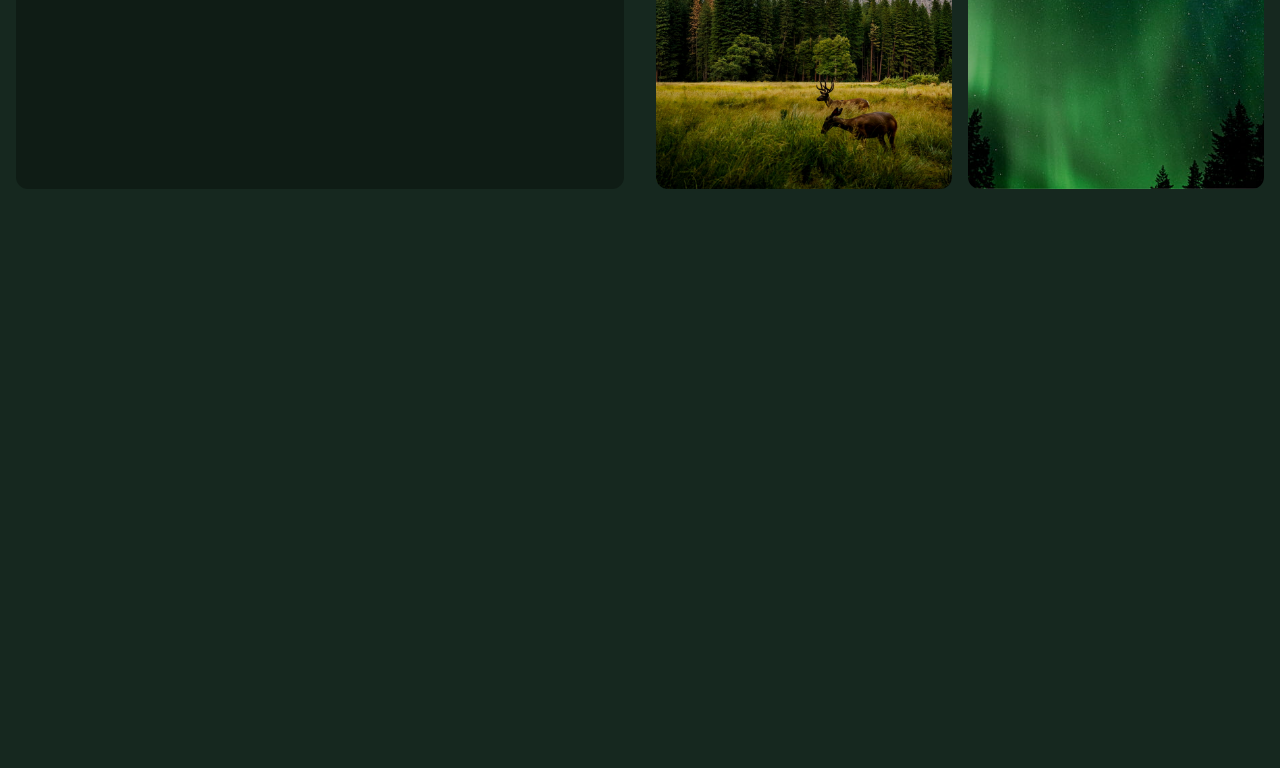
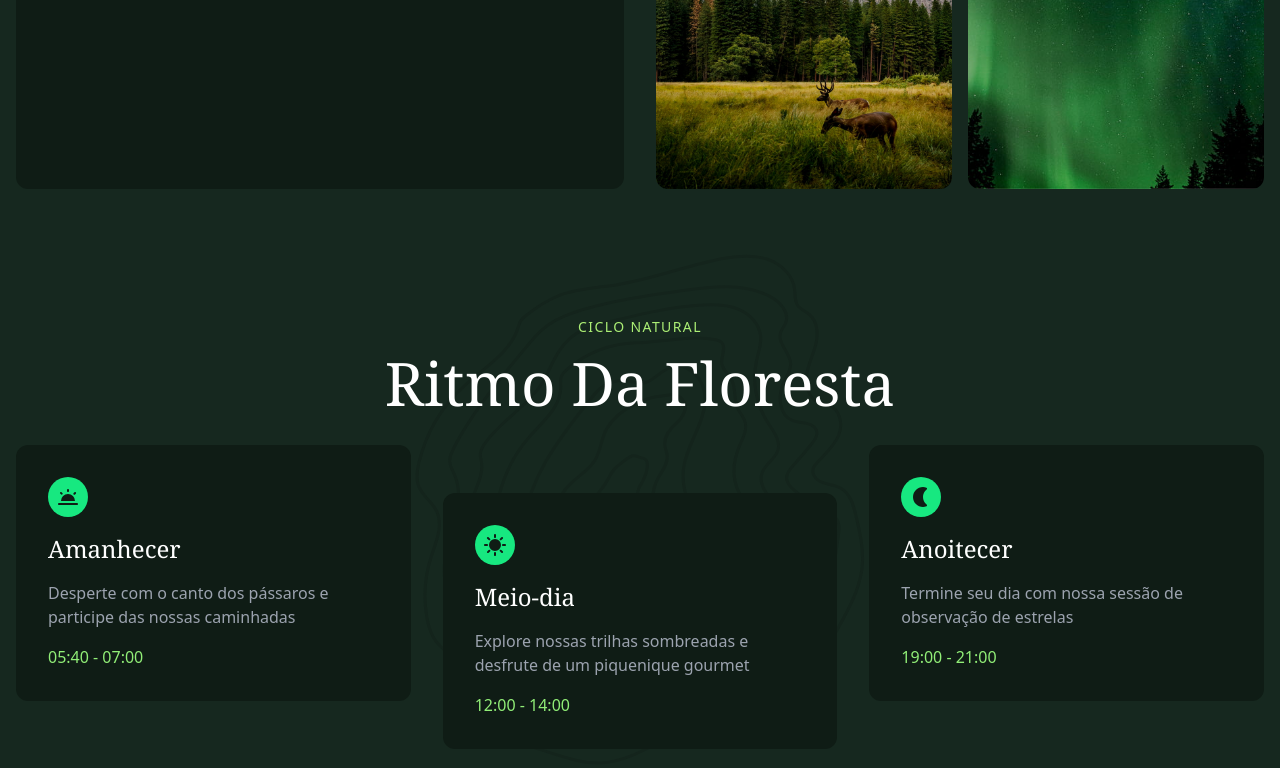
Before and after one commit to edmartelo/forest, a website: page src/index.html in a window 1280 px wide. Shown: the part 2711-3479 px from the top of the page. Before the commit the page ends 3284 px from the top, so only its background shows below. Drawn offline with Linux system fonts and the light colour scheme.

Commit message:
fix: aula 808 ciclo natural

```diff
--- a/src/index.html
+++ b/src/index.html
@@ -508,5 +508,67 @@
       </div>
     </div>
   </section>
+
+  <section class="container bg-[url('./img/padrao.svg')] bg-contain bg-center bg-no-repeat mb-12 sm:mb-16 sm:py-16">
+    <p class="mb-4 text-center text-verde-200 uppercase tracking-widest text-sm">Ciclo Natural
+      </p>
+      <h2 class="
+        mb-8
+        text-4xl
+        m-auto
+        font-serif
+        text-balance
+        text-center
+        text-white
+        max-w-screen-md
+        capitalize
+        sm:text-6xl"
+      >
+        Ritmo da floresta
+      </h2>
+      <div class="flex flex-col gap-4 sm:gap-8 sm:flex-row">
+        <div class="grid flex-1 gap-4 bg-verde-900 p-6 sm:p-8 rounded-xl transition-transform sm:hover:-translate-y-2">
+          <div class="bg-verde-400 rounded-full size-10 flex items-center justify-center">
+            <img src="./img/manha.svg" alt="">
+          </div>
+          <h3 class="font-serif text-2xl text-white">Amanhecer</h3>
+          <p class="text-gray-400">
+            Desperte com o canto dos pássaros e participe das nossas caminhadas
+          </p>
+          <span class="text-verde-300">05:40 - 07:00</span>
+        </div>
+        <div class="
+          grid
+          flex-1
+          gap-4
+          bg-verde-900
+          p-6
+          sm:p-8
+          rounded-xl
+          transition-transform
+          sm:translate-y-12
+          sm:hover:translate-y-10"
+        >
+          <div class="bg-verde-400 rounded-full size-10 flex items-center justify-center">
+            <img src="./img/dia.svg" alt="">
+          </div>
+          <h3 class="font-serif text-2xl text-white">Meio-dia</h3>
+          <p class="text-gray-400">
+            Explore nossas trilhas sombreadas e desfrute de um piquenique gourmet
+          </p>
+          <span class="text-verde-300">12:00 - 14:00</span>
+        </div>
+        <div class="grid flex-1 gap-4 bg-verde-900 p-6 sm:p-8 rounded-xl transition-transform sm:hover:-translate-y-2">
+          <div class="bg-verde-400 rounded-full size-10 flex items-center justify-center">
+            <img src="./img/noite.svg" alt="">
+          </div>
+          <h3 class="font-serif text-2xl text-white">Anoitecer</h3>
+          <p class="text-gray-400">
+            Termine seu dia com nossa sessão de observação de estrelas
+          </p>
+          <span class="text-verde-300">19:00 - 21:00</span>
+        </div>
+      </div>
+  </section>
 </body>
 </html>
```
Also changed, not shown: src/output.css.
